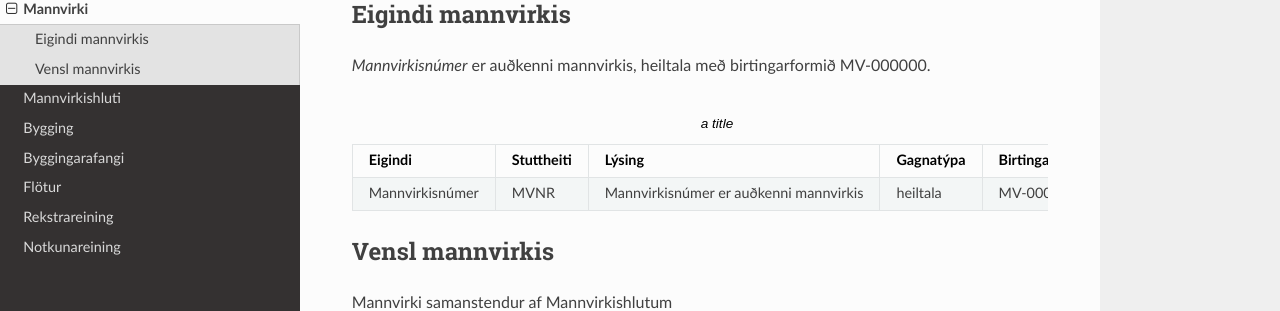
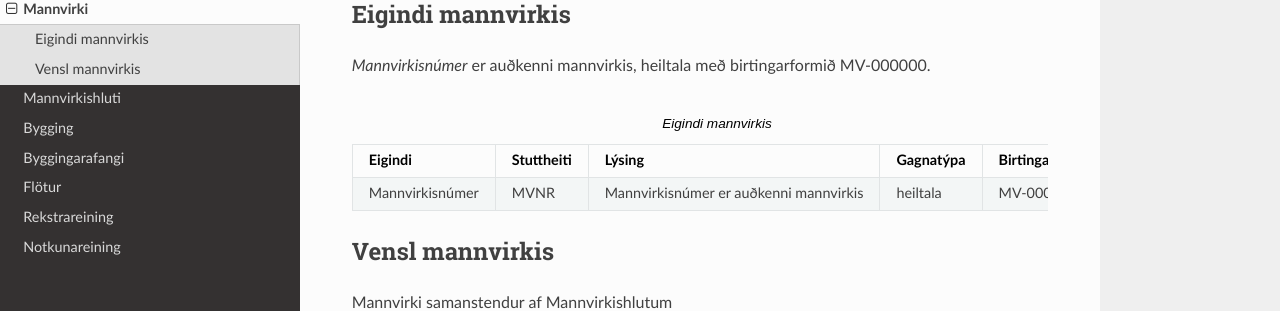
Before and after one commit to hthl/Mannvirkjaskra, a Sphinx documentation site: the page built from source/mannvirki.rst, in a window 1280 px wide and 900 px high, scrolled down 510 px. Shown: the part 144-455 px from the top of the window. Built offline with Sphinx 7.4.7 and the Read the Docs theme 2.0.0, drawn with Linux system fonts in a browser that asks for light colours.

Commit message:
Update mannvirki.rst

```diff
--- a/source/mannvirki.rst
+++ b/source/mannvirki.rst
@@ -30,7 +30,7 @@ Eigindi mannvirkis
 
 *Mannvirkisnúmer* er auðkenni mannvirkis, heiltala með birtingarformið MV-000000.
 
-.. csv-table:: a title
+.. csv-table:: Eigindi mannvirkis
    :header: "Eigindi", "Stuttheiti", "Lýsing", "Gagnatýpa", "Birtingarform"
 
    "Mannvirkisnúmer", "MVNR", "Mannvirkisnúmer er auðkenni mannvirkis", "heiltala", "MV-000000"
```
